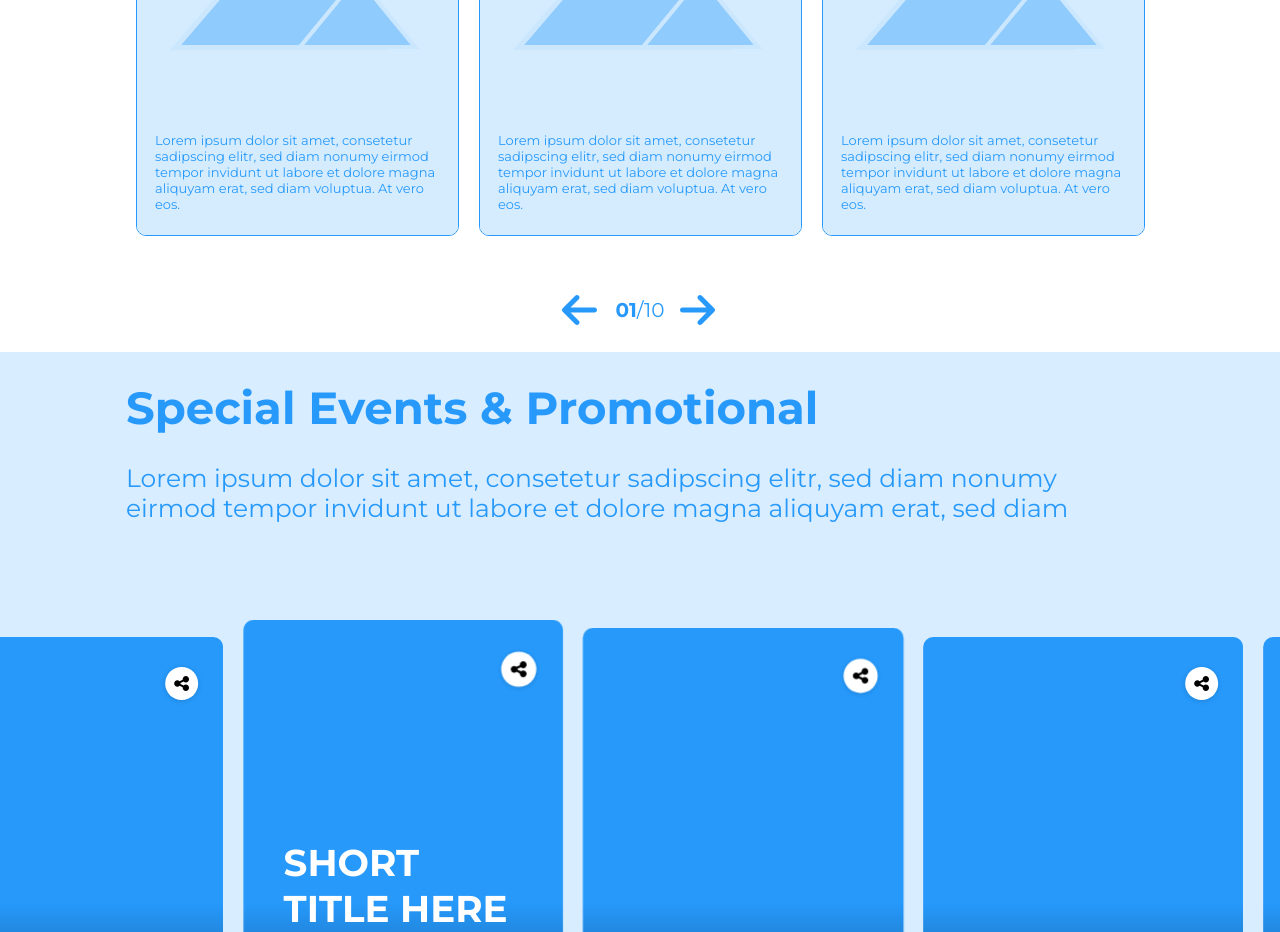
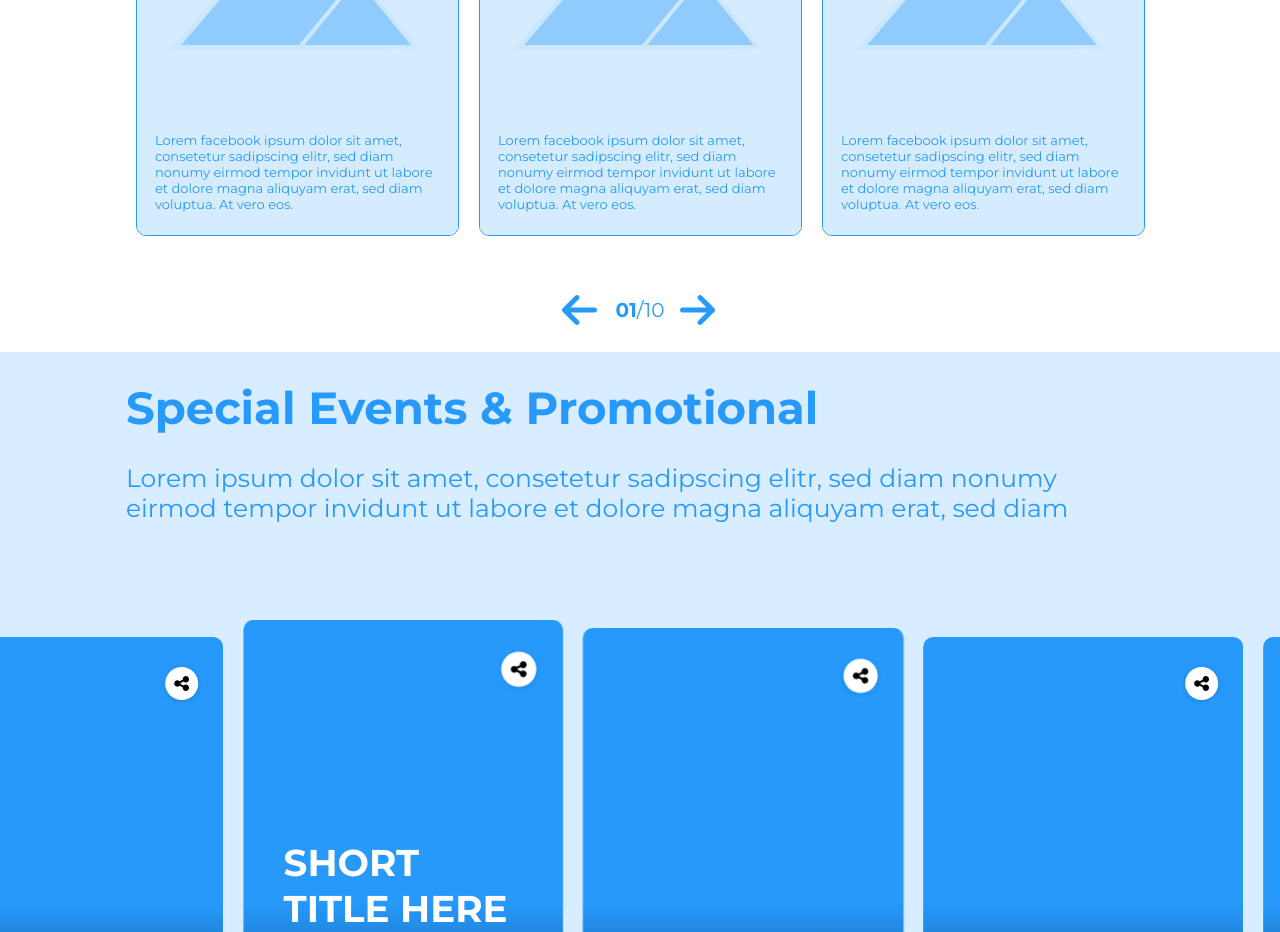
Before and after one commit to nptay1999/gameloft-test-project, a React (Vite) app: page / in a window 1280 px wide. Shown: the part 2120-3052 px from the top of the page. Built offline with nearby package versions, Linux system fonts and the light colour scheme.

Commit message:
Feat: Filter community section

```diff
--- a/src/assets/style/components/_community.scss
+++ b/src/assets/style/components/_community.scss
@@ -35,6 +35,7 @@
       font-size: $text-2xl;
       line-height: 37px;
       font-weight: $font-bold;
+      cursor: pointer;
     }
     &--social {
       display: flex;
@@ -44,6 +45,7 @@
       img {
         width: 40px;
         height: 40px;
+        cursor: pointer;
       }
     }
     &--search {
--- a/src/components/sections/Community.tsx
+++ b/src/components/sections/Community.tsx
@@ -10,12 +10,19 @@ import StorySlick from '../slick/StorySlick';
 import PostSlick from '../slick/PostSlick';
 import PostList from '../list/PostList';
 
-function Community(): JSX.Element {
+interface ICommunity {
+  id: number;
+  content: string;
+  type: 'facebook' | 'twitter' | 'instagram';
+  link: string;
+  img: string;
+}
+
 const list = [
   {
     id: 1,
     content:
-        'Lorem ipsum dolor sit amet, consetetur sadipscing elitr, sed diam nonumy eirmod tempor invidunt ut labore et dolore magna aliquyam erat, sed diam voluptua. At vero eos.',
+      'Lorem facebook ipsum dolor sit amet, consetetur sadipscing elitr, sed diam nonumy eirmod tempor invidunt ut labore et dolore magna aliquyam erat, sed diam voluptua. At vero eos.',
     type: 'facebook' as 'facebook' | 'twitter' | 'instagram',
     link: '/#',
     img: CardBg,
@@ -23,7 +30,7 @@ function Community(): JSX.Element {
   {
     id: 2,
     content:
-        'Lorem ipsum dolor sit amet, consetetur sadipscing elitr, sed diam nonumy eirmod tempor invidunt ut labore et dolore magna aliquyam erat, sed diam voluptua. At vero eos.',
+      'Lorem facebook ipsum dolor sit amet, consetetur sadipscing elitr, sed diam nonumy eirmod tempor invidunt ut labore et dolore magna aliquyam erat, sed diam voluptua. At vero eos.',
     type: 'facebook' as 'facebook' | 'twitter' | 'instagram',
     link: '/#',
     img: CardBg,
@@ -31,7 +38,7 @@ function Community(): JSX.Element {
   {
     id: 3,
     content:
-        'Lorem ipsum dolor sit amet, consetetur sadipscing elitr, sed diam nonumy eirmod tempor invidunt ut labore et dolore magna aliquyam erat, sed diam voluptua. At vero eos.',
+      'Lorem facebook ipsum dolor sit amet, consetetur sadipscing elitr, sed diam nonumy eirmod tempor invidunt ut labore et dolore magna aliquyam erat, sed diam voluptua. At vero eos.',
     type: 'facebook' as 'facebook' | 'twitter' | 'instagram',
     link: '/#',
     img: CardBg,
@@ -39,60 +46,89 @@ function Community(): JSX.Element {
   {
     id: 4,
     content:
-        'Lorem ipsum dolor sit amet, consetetur sadipscing elitr, sed diam nonumy eirmod tempor invidunt ut labore et dolore magna aliquyam erat, sed diam voluptua. At vero eos.',
-      type: 'facebook' as 'facebook' | 'twitter' | 'instagram',
+      'Lorem twitter ipsum dolor sit amet, consetetur sadipscing elitr, sed diam nonumy eirmod tempor invidunt ut labore et dolore magna aliquyam erat, sed diam voluptua. At vero eos.',
+    type: 'twitter' as 'facebook' | 'twitter' | 'instagram',
     link: '/#',
     img: CardBg,
   },
   {
     id: 5,
     content:
-        'Lorem ipsum dolor sit amet, consetetur sadipscing elitr, sed diam nonumy eirmod tempor invidunt ut labore et dolore magna aliquyam erat, sed diam voluptua. At vero eos.',
-      type: 'facebook' as 'facebook' | 'twitter' | 'instagram',
+      'Lorem twitter ipsum dolor sit amet, consetetur sadipscing elitr, sed diam nonumy eirmod tempor invidunt ut labore et dolore magna aliquyam erat, sed diam voluptua. At vero eos.',
+    type: 'twitter' as 'facebook' | 'twitter' | 'instagram',
     link: '/#',
     img: CardBg,
   },
   {
     id: 6,
     content:
-        'Lorem ipsum dolor sit amet, consetetur sadipscing elitr, sed diam nonumy eirmod tempor invidunt ut labore et dolore magna aliquyam erat, sed diam voluptua. At vero eos.',
-      type: 'facebook' as 'facebook' | 'twitter' | 'instagram',
+      'Lorem twitter ipsum dolor sit amet, consetetur sadipscing elitr, sed diam nonumy eirmod tempor invidunt ut labore et dolore magna aliquyam erat, sed diam voluptua. At vero eos.',
+    type: 'twitter' as 'facebook' | 'twitter' | 'instagram',
     link: '/#',
     img: CardBg,
   },
   {
     id: 7,
     content:
-        'Lorem ipsum dolor sit amet, consetetur sadipscing elitr, sed diam nonumy eirmod tempor invidunt ut labore et dolore magna aliquyam erat, sed diam voluptua. At vero eos.',
-      type: 'facebook' as 'facebook' | 'twitter' | 'instagram',
+      'Lorem instagram ipsum dolor sit amet, consetetur sadipscing elitr, sed diam nonumy eirmod tempor invidunt ut labore et dolore magna aliquyam erat, sed diam voluptua. At vero eos.',
+    type: 'instagram' as 'facebook' | 'twitter' | 'instagram',
     link: '/#',
     img: CardBg,
   },
   {
     id: 8,
     content:
-        'Lorem ipsum dolor sit amet, consetetur sadipscing elitr, sed diam nonumy eirmod tempor invidunt ut labore et dolore magna aliquyam erat, sed diam voluptua. At vero eos.',
-      type: 'facebook' as 'facebook' | 'twitter' | 'instagram',
+      'Lorem instagram ipsum dolor sit amet, consetetur sadipscing elitr, sed diam nonumy eirmod tempor invidunt ut labore et dolore magna aliquyam erat, sed diam voluptua. At vero eos.',
+    type: 'instagram' as 'facebook' | 'twitter' | 'instagram',
     link: '/#',
     img: CardBg,
   },
   {
     id: 9,
     content:
-        'Lorem ipsum dolor sit amet, consetetur sadipscing elitr, sed diam nonumy eirmod tempor invidunt ut labore et dolore magna aliquyam erat, sed diam voluptua. At vero eos.',
-      type: 'facebook' as 'facebook' | 'twitter' | 'instagram',
+      'Lorem instagram ipsum dolor sit amet, consetetur sadipscing elitr, sed diam nonumy eirmod tempor invidunt ut labore et dolore magna aliquyam erat, sed diam voluptua. At vero eos.',
+    type: 'instagram' as 'facebook' | 'twitter' | 'instagram',
     link: '/#',
     img: CardBg,
   },
   {
     id: 10,
     content:
-        'Lorem ipsum dolor sit amet, consetetur sadipscing elitr, sed diam nonumy eirmod tempor invidunt ut labore et dolore magna aliquyam erat, sed diam voluptua. At vero eos.',
-      type: 'facebook' as 'facebook' | 'twitter' | 'instagram',
+      'Lorem instagram ipsum dolor sit amet, consetetur sadipscing elitr, sed diam nonumy eirmod tempor invidunt ut labore et dolore magna aliquyam erat, sed diam voluptua. At vero eos.',
+    type: 'instagram' as 'facebook' | 'twitter' | 'instagram',
     link: '/#',
     img: CardBg,
   },
 ];
+
+function Community(): JSX.Element {
+  const searchRef = React.useRef<any>(null);
+  const [showList, setShowList] = React.useState<ICommunity[]>(list);
+  const filterList = (filter: string): void => {
+    if (filter === 'facebook') {
+      const listFilter = list.filter((item) => item.type === 'facebook');
+      setShowList(listFilter);
+    } else if (filter === 'twitter') {
+      const listFilter = list.filter((item) => item.type === 'twitter');
+      setShowList(listFilter);
+    } else if (filter === 'instagram') {
+      const listFilter = list.filter((item) => item.type === 'instagram');
+      setShowList(listFilter);
+    } else {
+      setShowList(list);
+    }
+  };
+  const filterAction = (keyword: string): void => {
+    const listFilter = list.filter((item) => item.content.includes(keyword));
+    setShowList(listFilter);
+  };
+  const enterSearch = (e: React.KeyboardEvent<HTMLInputElement>): void => {
+    if (e.key === 'Enter') {
+      const keyword = searchRef.current.value;
+      filterAction(keyword);
+      searchRef.current.value = '';
+    }
+  };
   return (
     <article className="community">
       <div className="community__container">
@@ -105,20 +141,46 @@ function Community(): JSX.Element {
         </section>
         <section className="community__post">
           <div className="community__post--head">
-            <h3 className="community__post--title">All Posts</h3>
+            <h3
+              className="community__post--title"
+              onClick={() => filterList('')}
+              aria-hidden="true"
+            >
+              All Posts
+            </h3>
             <div className="community__post--social">
-              <img src={Twitter} alt="twitter" />
-              <img src={Instagram} alt="instagram" />
-              <img src={Facebook} alt="facebook" />
+              <img
+                src={Twitter}
+                alt="twitter"
+                onClick={() => filterList('twitter')}
+                aria-hidden="true"
+              />
+              <img
+                src={Instagram}
+                alt="instagram"
+                onClick={() => filterList('instagram')}
+                aria-hidden="true"
+              />
+              <img
+                src={Facebook}
+                alt="facebook"
+                onClick={() => filterList('facebook')}
+                aria-hidden="true"
+              />
             </div>
             <div className="community__post--search">
-              <input type="text" placeholder="search" />
+              <input
+                type="text"
+                placeholder="search"
+                ref={searchRef}
+                onKeyUp={enterSearch}
+              />
               <FontAwesomeIcon icon={faMagnifyingGlass} />
             </div>
           </div>
           <div className="community__post--content">
-            <PostSlick list={list} />
-            <PostList list={list} />
+            <PostSlick list={showList} />
+            <PostList list={showList} />
           </div>
         </section>
       </div>
```
Lines whose indentation alone changed are shown as unchanged.
